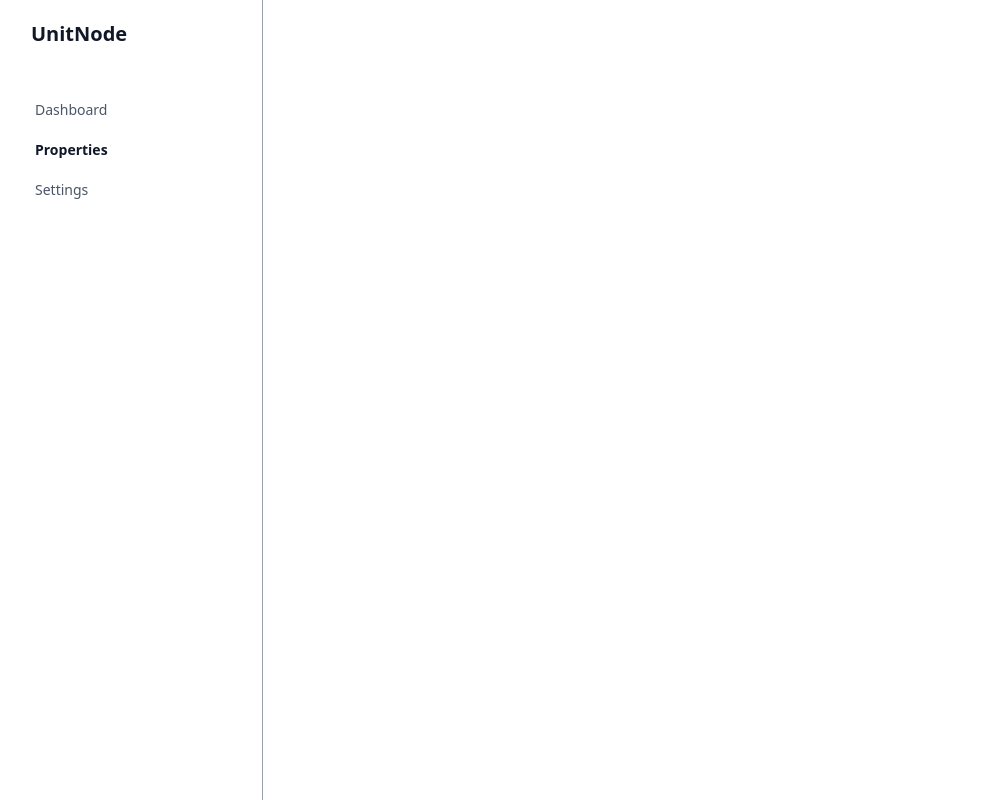
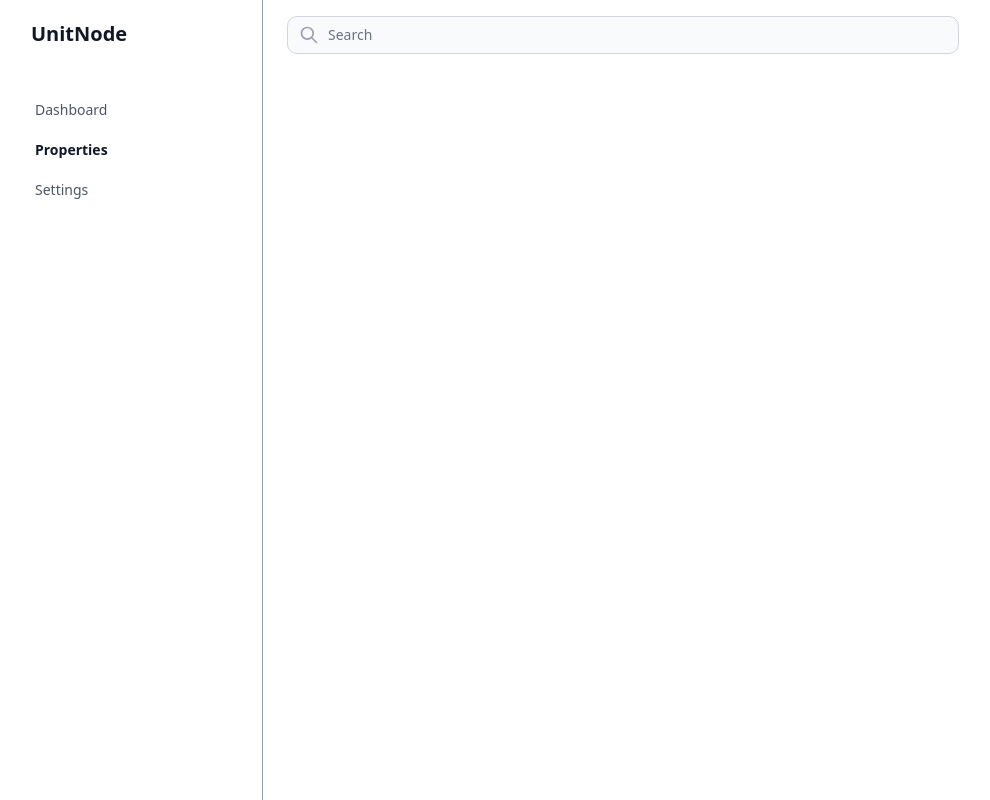
Before and after one commit to acstartup/unitnode.com, a Next.js app: page /app/properties in a window 1280 px wide. Shown: the whole page, without its empty margins (23-1013 px from the left). Built offline with nearby package versions, Linux system fonts and the light colour scheme.

Commit message:
(feat): search bar placeholder till property database for property search

```diff
--- a/src/app/app/layout.tsx
+++ b/src/app/app/layout.tsx
@@ -3,6 +3,7 @@ import type { Metadata } from 'next';
 import { Inter } from 'next/font/google';
 import '@/app/globals.css';
 import Sidebar from '@/components/sidebar';
+import Header from '@/components/header';
 
 const inter = Inter({ subsets: ['latin'] });
 
@@ -20,9 +21,13 @@ export default function AppLayout({
     <div className="flex h-screen bg-white">
       {/* Updated Layout to have sidebar on every page, step #1 to redirecting the log-in page to the dashboard page*/}
       <Sidebar />
-      <main className="flex-1 overflow-y-auto">
-       {children}
-      </main>
+
+      <div className="flex-1 flex flex-col py-4 overflow-hidden">
+        <Header />
+        <main className="flex-1 overflow-y-auto">
+          {children}
+        </main>
+      </div>
     </div>
   );
 }
--- /dev/null
+++ b/src/components/header.tsx
@@ -0,0 +1,36 @@
+'use client';
+
+export default function Header() {
+    return (
+        <header className="h-12 bg-white fex items-center px-6 sticky">
+            {/* Search Bar */}
+            <div className="flex-1 max-w-2xl">
+                <div className="relative">
+                    <div className="absolute inset-y-0 left-0 pl-3 flex items-center pointer-events-none">
+                        {/* Search Icon */}
+                        <svg
+                            className="h-5 w-5 text-gray-400"
+                            fill="none"
+                            stroke="currentColor"
+                            viewBox="0 0 24 24"
+                        >
+                            <path
+                                strokeLinecap="round"
+                                strokeLinejoin="round"
+                                strokeWidth={2}
+                                d="M21 21l-6-6m2-5a7 7 0 11-14 0 7 7 0 0114 0z"
+                            />
+                        </svg>
+                    </div>
+                    <input
+                        type="text"
+                        placeholder="Search"
+                        className="block w-full pl-10 pr-3 py-2 border border-gray-300 rounded-lg bg-gray-50 placeholder-gray-500 text-sm text-gray-900 focus:outline-none focus:bg-white focus:border-gray transition-colors"
+                        />
+                </div>
+
+                {/* right side: settings icon*/}
+            </div>
+        </header>
+    )
+}
```
